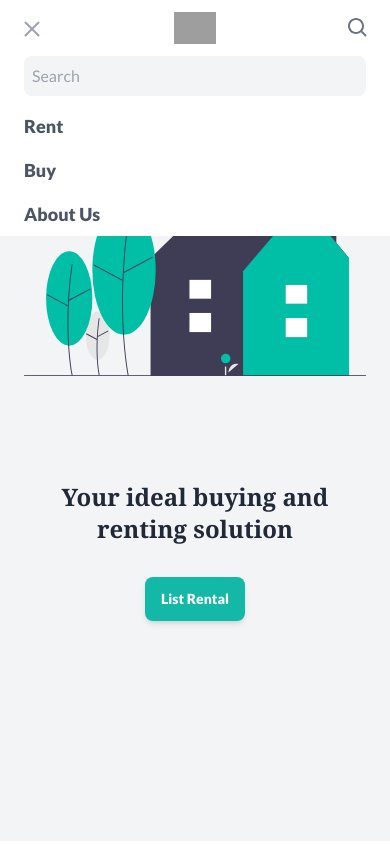
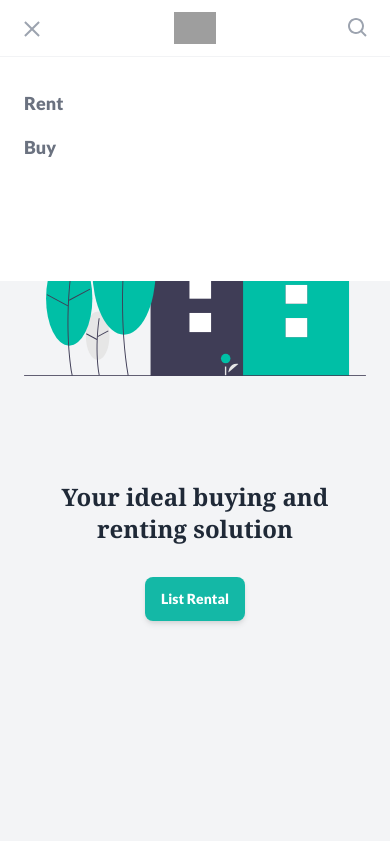
Before and after one commit to afizsavage/propati, a Next.js app: page / in a window 390 px wide. Both pictures are taken after a click on the button "Open main menu". Shown: the top 844 px of the page. Built offline with nearby package versions, Linux system fonts and the light colour scheme; grey boxes are pictures that could not be loaded; what apollo-link-token-refresh would draw is missing.

Commit message:
mobile navigtaion links added

```diff
--- a/src/components/navbar/mobileNav.tsx
+++ b/src/components/navbar/mobileNav.tsx
@@ -1,30 +1,30 @@
 import React from "react";
+import Link from "next/link";
 
 const MobileNav = ({ menuOpen }) => {
   return (
-    <div className={menuOpen ? "block z-50 absolute w-full" : "hidden"}>
-      <div className="px-2 w-full bg-white">
-        {/* <!-- Current: "bg-gray-900 text-white", Default: "text-gray-300 hover:bg-gray-700 hover:text-white" --> */}
-        <div className="px-4 pb-2  bg-white flex justify-center items-center ">
-          <input
-            className="w-full py-2.5 px-2 bg-gray-100 rounded-lg text-gray-700 leading-tight focus:outline-none "
-            id="search"
-            type="text"
-            placeholder="Search"
-          />
-        </div>
-
-        <a href="#" className="mobileNavs">
-          Rent
-        </a>
-        <a href="#" className="mobileNavs">
-          Buy
-        </a>
-        <a href="#" className="mobileNavs">
-          About Us
-        </a>
-      </div>
-      <div />
+    <div
+      className={
+        menuOpen
+          ? "bg-white block z-50 absolute w-full px-6 pb-28 pt-6 border-t border-opacity-50 border-gray-200  "
+          : "hidden"
+      }
+    >
+      <nav>
+        <ul>
+          <li className="mobileNavs">
+            <Link href="#">
+              <a>Rent</a>
+            </Link>
+          </li>
+          <li className="mobileNavs">
+            <Link href="#">
+              <a>Buy</a>
+            </Link>{" "}
+          </li>
+        </ul>
+      </nav>
+      <ul></ul>
     </div>
   );
 };
--- a/src/components/navbar/rightNavProps.tsx
+++ b/src/components/navbar/rightNavProps.tsx
@@ -120,7 +120,7 @@ const RightNavProps = (props) => {
       <div className=" md:hidden block absolute inset-y-0 right-0 flex items-center ">
         <div className="w-10 h-10 flex flex-col items-center justify-center">
           <span className="h-6 w-6">
-            <BiSearch className="block h-full w-full text-gray-500" />
+            <BiSearch className="block h-full w-full text-gray-400" />
           </span>
         </div>
       </div>
--- a/src/globals.css
+++ b/src/globals.css
@@ -60,7 +60,7 @@
     @apply mt-6 relative w-full font-normal;
   }
   .mobileNavs {
-    @apply text-gray-600 block px-4 py-2 text-lg font-bold;
+    @apply text-gray-500 block py-2 text-lg font-Lato font-semibold;
   }
   .navLinks {
     @apply text-gray-600  hover:text-gray-500 px-3 py-2 text-base font-semibold font-Oswald;
```
